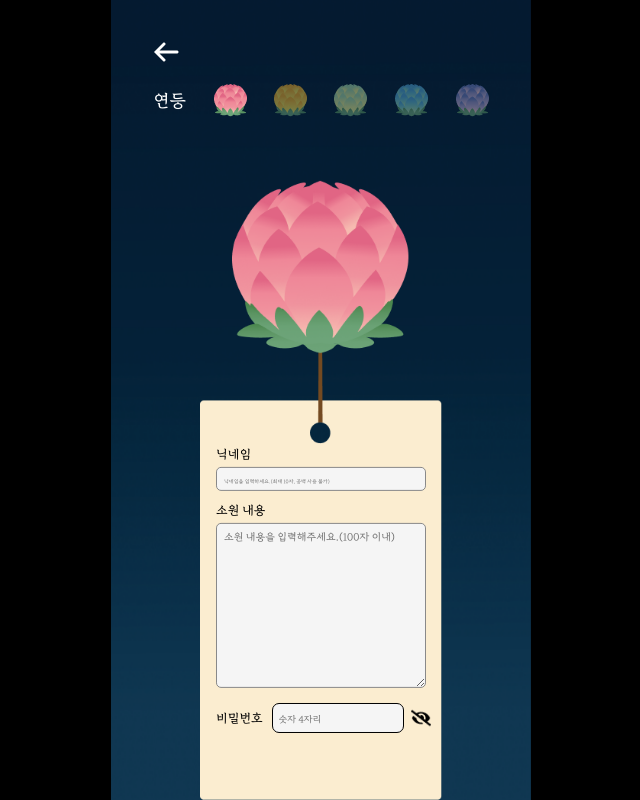
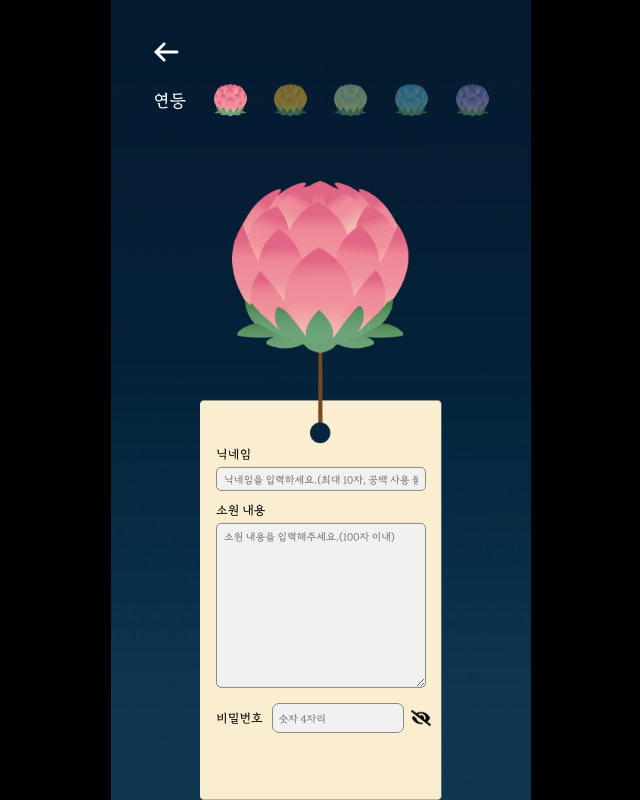
Before and after one commit to irumi-dgu/irumi-forntend, a React (Vite) app: page /irumiWrite in a window 1280 px wide. Shown: the whole page, without its empty margins (319-959 px from the left). Built offline with nearby package versions, Linux system fonts and the light colour scheme.

Commit message:
:lipstick: 연등쓰기 페이지border 수정, input 클릭시 확대 막기

```diff
--- a/index.html
+++ b/index.html
@@ -1,9 +1,12 @@
-<!doctype html>
+<!DOCTYPE html>
 <html lang="en">
   <head>
     <meta charset="UTF-8" />
     <link rel="icon" type="image/png" href="/irumi_logo.png" />
-    <meta name="viewport" content="width=device-width, initial-scale=1.0" />
+    <meta
+      name="viewport"
+      content="width=device-width, initial-scale=1.0, maximum-scale=1.0, user-scaleable=0"
+    />
     <title>irumi</title>
   </head>
   <body>
--- a/src/api/axios.js
+++ b/src/api/axios.js
@@ -1,7 +1,7 @@
 import axios from "axios";
 
 export const API = axios.create({
-  baseURL: "",
+  baseURL: "http://127.0.0.1:8000/",
   headers: {
     "Content-Type": "application/json"
   }
--- a/src/pages/irumiWrite/style.jsx
+++ b/src/pages/irumiWrite/style.jsx
@@ -62,15 +62,16 @@ export const TextareaName = styled.div`
 
 export const NameInput = styled.input`
   border: 1px solid #898989;
+  outline: none;
   margin-top: 7px;
-  background-color: whitesmoke;
+  background-color: #f1f1f1;
   border-radius: 5px;
   height: 24px;
   padding: 7px;
   font-family: "DonggukFont";
 
   &::placeholder {
-    font-size: 5px;
+    font-size: 10px;
   }
 `;
 
@@ -82,8 +83,9 @@ export const TextareaContent = styled.div`
 
 export const ContentInput = styled.textarea`
   border: 1px solid #898989;
+  outline: none;
   margin-top: 7px;
-  background-color: whitesmoke;
+  background-color: #f1f1f1;
   border-radius: 5px;
   height: 50%;
   padding: 7px;
@@ -97,7 +99,7 @@ export const ContentInput = styled.textarea`
   }
 
   &:focus {
-    border-color: #898989;
+    /* border-color: #898989; */
   }
 `;
 
@@ -120,8 +122,9 @@ export const WritePwLetter = styled.div`
 `;
 
 export const PasswordInput = styled.input`
-  border: 1px solid black;
-  background-color: whitesmoke;
+  border: 1px solid #898989;
+  outline: none;
+  background-color: #f1f1f1;
   border-radius: 7px;
   width: 90%;
   height: 30px;
@@ -132,7 +135,7 @@ export const PasswordInput = styled.input`
   /* font-size: 40px; */
 
   &::placeholder {
-    font-size: xx-small;
+    font-size: 10px;
   }
 `;
 
```
